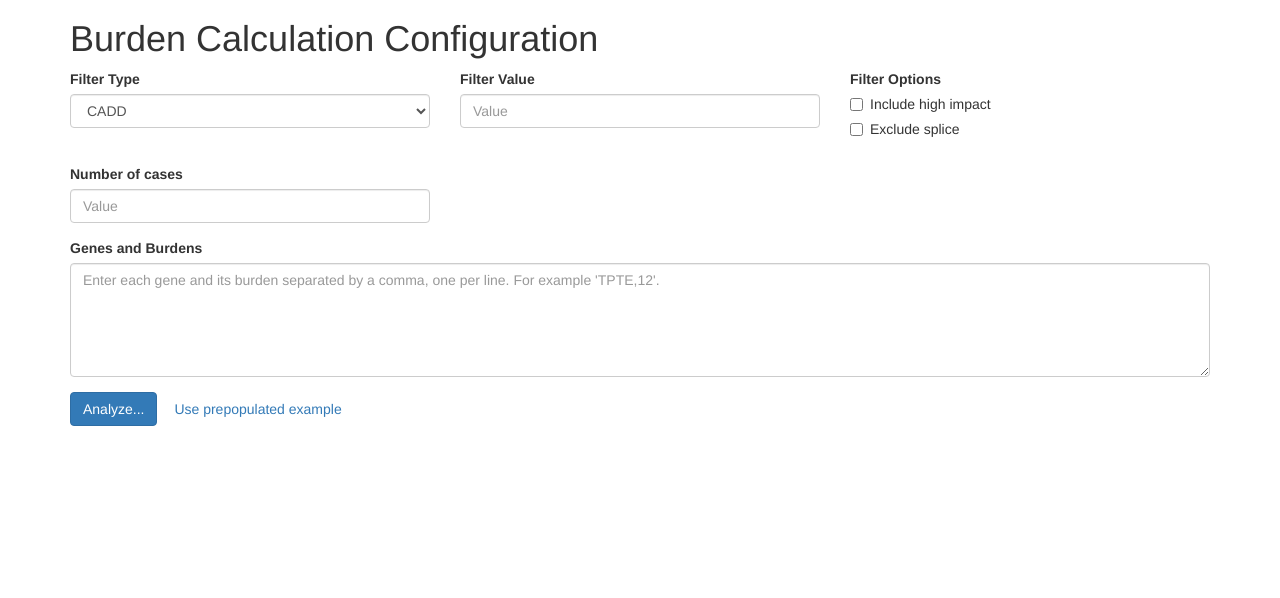
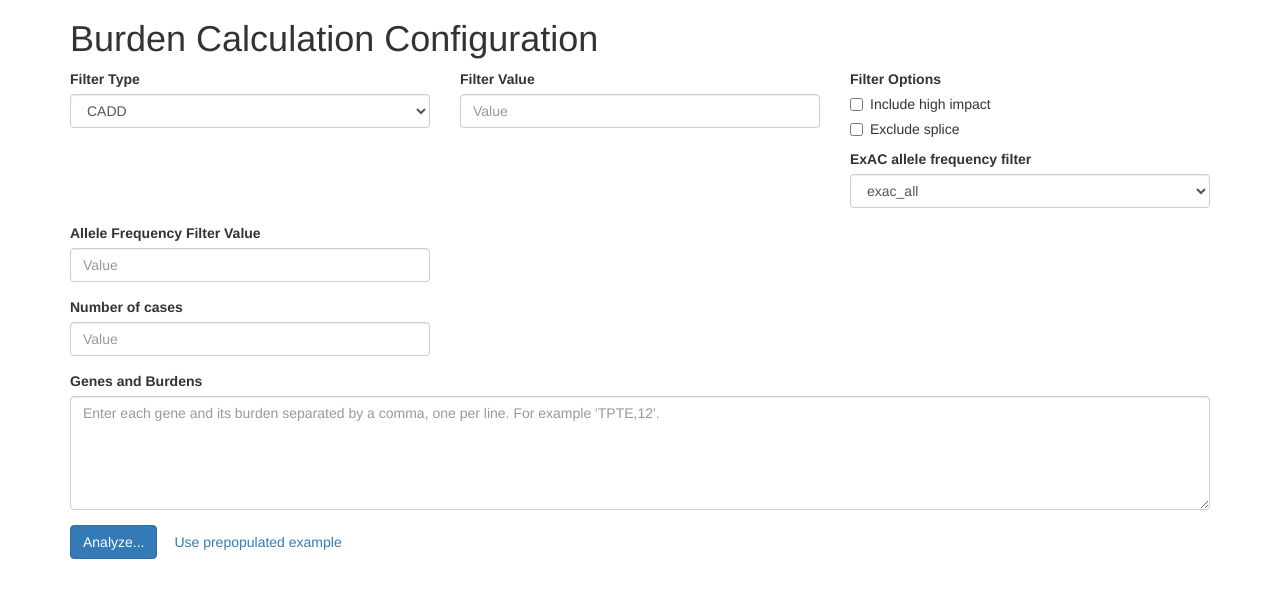
Before and after one commit to supernifty/gene-burden-calculator, a Flask app: page / in a window 1280 px wide. Shown: the part 51-649 px from the top of the page. Run offline with Flask 2, Linux system fonts and the light colour scheme; some libraries are stand-ins or nearby versions.

Commit message:
options for population AF

```diff
--- a/main.py
+++ b/main.py
@@ -51,6 +51,15 @@ def process():
     # filter options
     include_high_impact = flask.request.form.get('filter_option_high_impact') is not None
     exclude_splice = flask.request.form.get('filter_option_splice') is not None
+
+    # exac population filter
+    filter_af_pop = flask.request.form['filter_af_pop']
+    if filter_af_pop not in ('exac_all', 'exac_african', 'exac_latino', 'exac_east_asian', 'exac_east_asian', 'exac_fin', 'exac_nonfin_eur', 'exac_south_asian', 'exac_other'):
+        flask.render_template('main.html', errors=['Invalid exac population name'])
+    try:
+        filter_af_value = float(flask.request.form['filter_af_value'])
+    except ValueError:
+        errors.append('Filter allele frequency must be numeric')
 
     # case count
     try:
--- a/templates/main.html
+++ b/templates/main.html
@@ -88,6 +88,19 @@ body {
               <div class="checkbox">
                 <label><input type="checkbox" id="filter_option_splice" name="filter_option_splice" {% if form.get('filter_option_splice') %}checked{% endif %}> Exclude splice</label>
               </div>
+              <label for="filter_af_pop" class="control-label">ExAC allele frequency filter</label>
+              <select id="filter_af_pop" name="filter_af_pop" class="form-control">
+                exac_all real, exac_african real, exac_latino real, exac_east_asian real, exac_fin real, exac_nonfin_eur real, exac_south_asian real, exac_other
+                {% for opt in ('exac_all', 'exac_african', 'exac_latino', 'exac_east_asian', 'exac_east_asian', 'exac_fin', 'exac_nonfin_eur', 'exac_south_asian', 'exac_other') %}
+                  <option value='{{ opt.lower() }}' {% if (opt.lower() == form.filter_af_pop) %} selected="selected" {% endif %}>{{ opt }}</option>
+                {% endfor %}
+              </select>
+
+            </div>
+
+            <div class="form-group col-lg-4">
+              <label for="filter_af_value" class="control-label">Allele Frequency Filter Value</label>
+              <input name="filter_af_value" type="text" class="form-control" id="filter_af_value" placeholder="Value" value="{{ form.filter_af_value }}">
             </div>
 
            </div>
```
